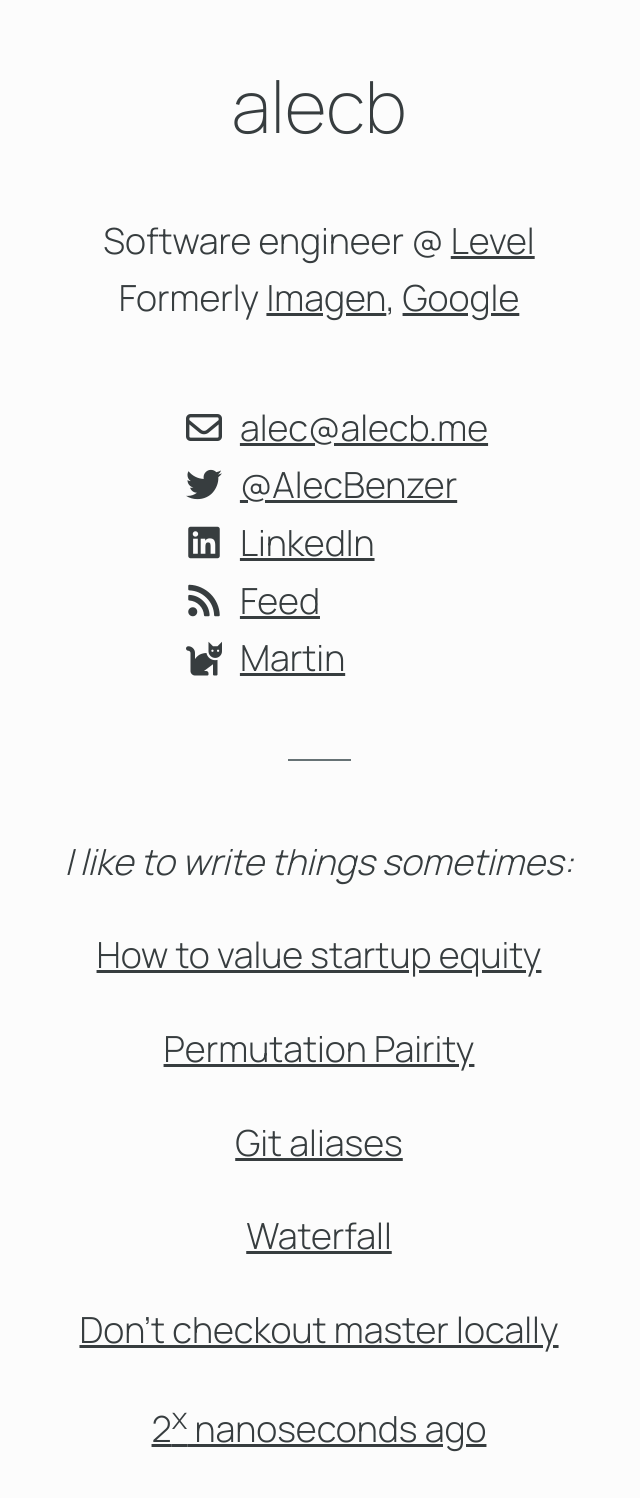
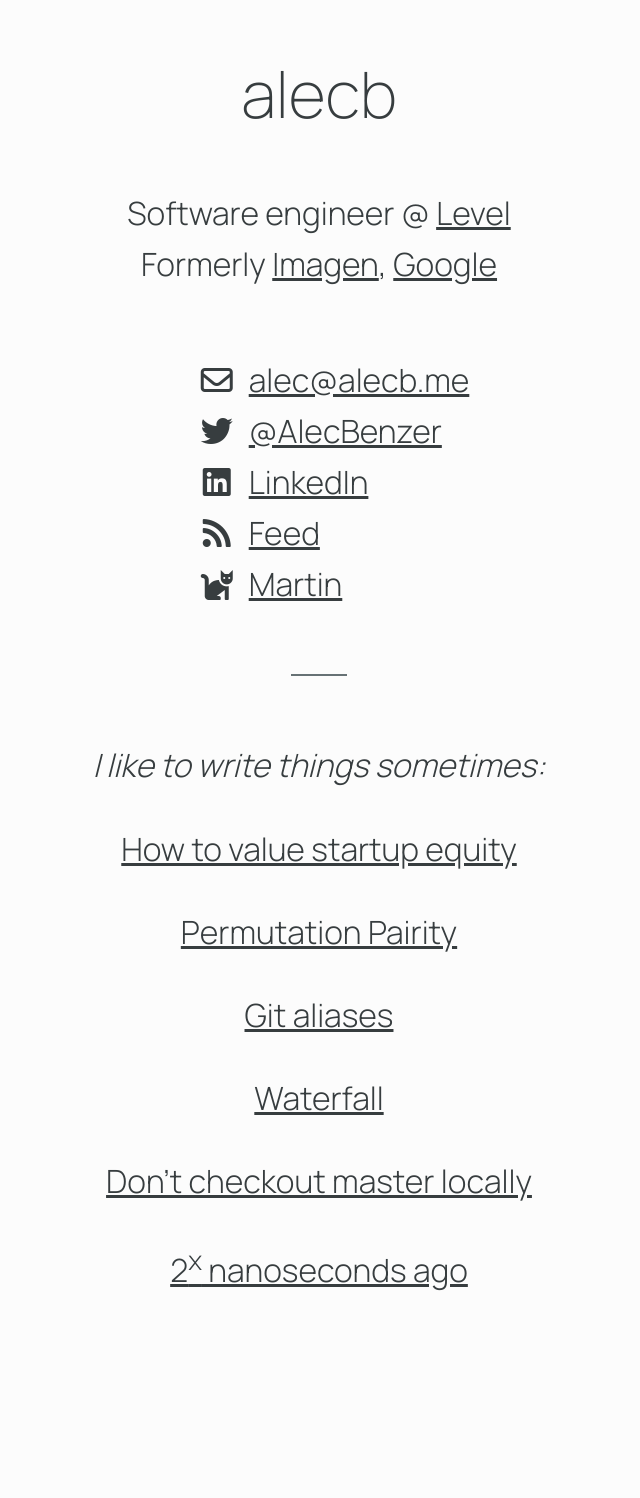
Before and after one commit to AlecBenzer/alecbenzer.github.com, a Jekyll site: the page built from index.md, in a window 1280 px wide. Shown: the whole page, without its empty margins (321-961 px from the left). Built offline with Jekyll 4.4.1, drawn with Linux system fonts in a browser that asks for light colours; nearby versions of some CDN libraries; after the commit the page ends 1336 px from its top, so only the background shows below that.

Commit message:
no vh because that doesn't allow desktop zooming

```diff
--- a/css/style.scss
+++ b/css/style.scss
@@ -12,14 +12,14 @@ html {
   background-color: rgb(252, 252, 252);
 }
 
-$text-width: 100vh;
+$text-width: 25em;
 
 body {
   font-family: "Manrope", system-ui, sans-serif;
   font-weight: 300;
   max-width: $text-width;
   line-height: 1.6;
-  font-size: 4vh;
+  font-size: 2em;
 }
 
 strong {
@@ -33,9 +33,11 @@ h4 {
   font-weight: 200;
 }
 
-@media only screen and (max-width: $text-width * 1.1) {
+// not sure why *2
+@media (max-width: $text-width * 2) {
   body {
-    font-size: 4.3vw;
+    background-color: red;
+    font-size: 1.1em;
   }
 }
 
```
